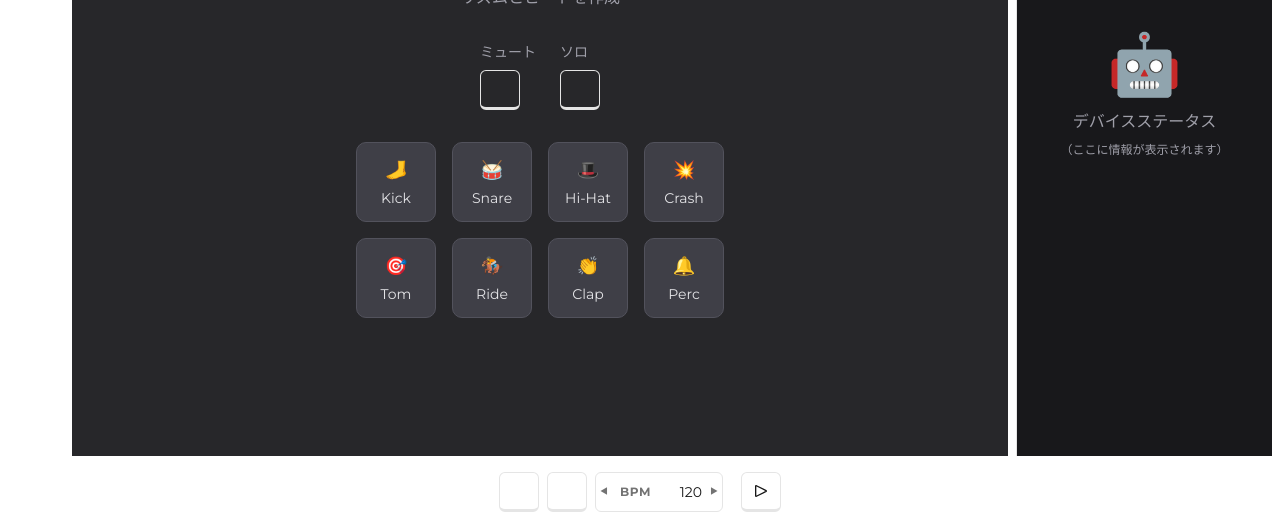
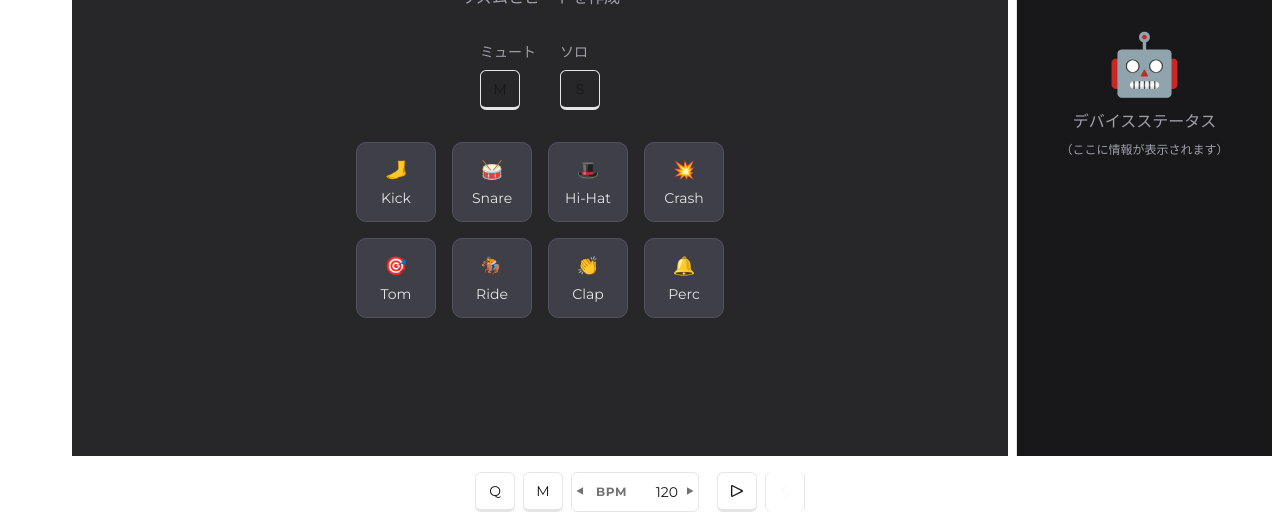
Before and after one commit to Weareable/Synthevery_Syntheditor, a Next.js app in the folder syntheditor/: page /player/drums in a window 1280 px wide. Shown: the part 272-797 px from the top of the page. Built offline with nearby package versions, Linux system fonts and the light colour scheme.

Commit message:
change UIコンポーネントの変更対応

```diff
--- a/syntheditor/app/(main)/player/drums/page.tsx
+++ b/syntheditor/app/(main)/player/drums/page.tsx
@@ -1,8 +1,11 @@
 'use client'
-import React from 'react'
+import React, { useState } from 'react'
 import { ToggleButton } from '@/components/ui/toggle-button'
 
 export default function DrumsPage() {
+    const [isMuted, setIsMuted] = useState(false);
+    const [isSolo, setIsSolo] = useState(false);
+
     return (
         <div className="w-full h-full flex flex-col items-center justify-center text-zinc-200">
             <div className="text-4xl mb-6">🥁</div>
@@ -13,18 +16,20 @@ export default function DrumsPage() {
                 <div>
                     <div className="text-sm mb-2 text-zinc-400">ミュート</div>
                     <ToggleButton
-                        label="M"
-                        defaultActive={false}
-                        onToggle={(isActive) => console.log('Mute:', isActive)}
-                    />
+                        pressed={isMuted}
+                        onPressedChange={setIsMuted}
+                    >
+                        M
+                    </ToggleButton>
                 </div>
                 <div>
                     <div className="text-sm mb-2 text-zinc-400">ソロ</div>
                     <ToggleButton
-                        label="S"
-                        defaultActive={false}
-                        onToggle={(isActive) => console.log('Solo:', isActive)}
-                    />
+                        pressed={isSolo}
+                        onPressedChange={setIsSolo}
+                    >
+                        S
+                    </ToggleButton>
                 </div>
             </div>
 
--- a/syntheditor/app/(main)/player/synthesizer/page.tsx
+++ b/syntheditor/app/(main)/player/synthesizer/page.tsx
@@ -1,8 +1,10 @@
 'use client'
-import React from 'react'
+import React, { useState } from 'react'
 import { ToggleButton } from '@/components/ui/toggle-button'
 
 export default function SynthesizerPage() {
+    const [isMuted, setIsMuted] = useState(false);
+
     return (
         <div className="w-full h-full flex flex-col items-center justify-center text-zinc-200">
             <div className="text-4xl mb-6">🎹</div>
@@ -12,10 +14,11 @@ export default function SynthesizerPage() {
             <div className="mb-8">
                 <div className="text-sm mb-2 text-zinc-400">ミュート</div>
                 <ToggleButton
-                    label="M"
-                    defaultActive={false}
-                    onToggle={(isActive) => console.log('Mute:', isActive)}
-                />
+                    pressed={isMuted}
+                    onPressedChange={setIsMuted}
+                >
+                    M
+                </ToggleButton>
             </div>
 
             <div className="grid grid-cols-8 gap-2">
--- a/syntheditor/components/MediaControlBar.tsx
+++ b/syntheditor/components/MediaControlBar.tsx
@@ -2,6 +2,7 @@
 
 import React, { useState } from 'react'
 import { Panel } from '@/components/ui/panel'
+import { OneshotButton } from '@/components/ui/oneshot-button'
 import { ToggleButton } from '@/components/ui/toggle-button'
 import { VerticalDivider } from '@/components/ui/vertical-divider'
 import { PlayingToggleButton } from '@/components/ui/playing-toggle-button'
@@ -9,16 +10,38 @@ import BPMInput from './ui/bpm-input'
 
 export function MediaControlBar() {
     const [isPlaying, setIsPlaying] = useState(false);
+    const [isQActive, setIsQActive] = useState(false);
+    const [isMActive, setIsMActive] = useState(false);
+
     return (
         <Panel className="flex gap-2 items-center p-2 w-full justify-center">
             <div className="flex gap-2 items-center">
-                <ToggleButton className="w-10 h-10" label="Q" defaultActive={false} onToggle={(isActive) => console.log('Q:', isActive)} />
-                <ToggleButton className="w-10 h-10" label="M" defaultActive={false} onToggle={(isActive) => console.log('M:', isActive)} />
+                <ToggleButton
+                    size="default"
+                    pressed={isQActive}
+                    onPressedChange={setIsQActive}
+                >
+                    Q
+                </ToggleButton>
+                <ToggleButton
+                    size="default"
+                    pressed={isMActive}
+                    onPressedChange={setIsMActive}
+                >
+                    M
+                </ToggleButton>
                 <BPMInput />
             </div>
             <VerticalDivider variant="background" size="lg" />
             <div className="flex gap-2 items-center">
-                <PlayingToggleButton isPlaying={isPlaying} onChange={setIsPlaying} className="w-10 h-10" />
+                <PlayingToggleButton isPlaying={isPlaying} onChange={setIsPlaying} />
+                <OneshotButton
+                    variant="default"
+                    size="default"
+                    onClick={() => console.log('OneshotButton clicked!')}
+                >
+                    S
+                </OneshotButton>
             </div>
         </Panel>
     )
```
